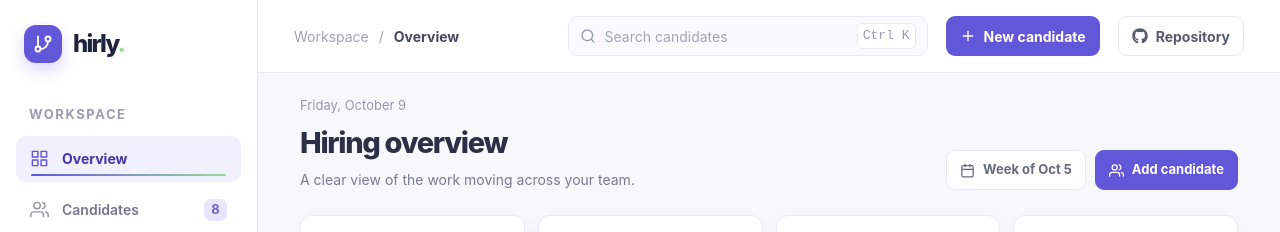
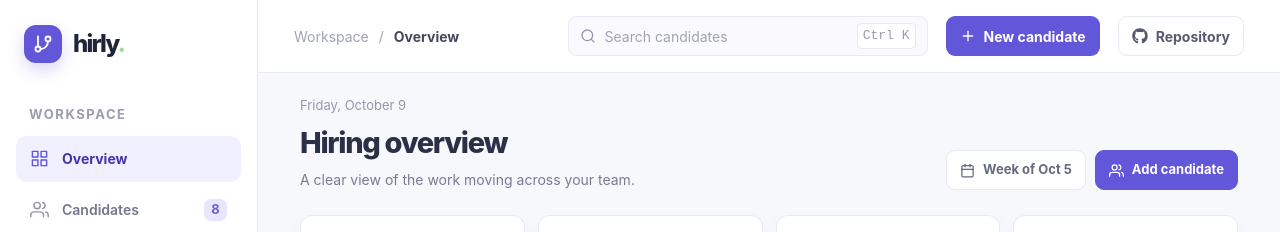
Before and after one commit to a2rp/applicant-tracking-system, a React (Vite) app: page / in a window 1280 px wide. Shown: the top 232 px of the page. Built offline with nearby package versions, Linux system fonts and the light colour scheme.

Commit message:
Remove underline from sidebar navigation

```diff
--- a/src/components/header/styles.module.css
+++ b/src/components/header/styles.module.css
@@ -89,29 +89,11 @@
             }
         }
 
-        &::after {
-            position: absolute;
-            right: 14px;
-            bottom: 5px;
-            left: 14px;
-            height: 2px;
-            border-radius: 999px;
-            background: linear-gradient(90deg, var(--color-primary), #9bdc98);
-            background-size: 0 100%;
-            content: "";
-            transition: background-size 180ms ease;
-        }
-
         &:hover,
         &:focus-visible {
             color: var(--color-primary-dark);
             background: #f7f6ff;
             box-shadow: 0 4px 12px rgb(32 36 58 / 5%);
-        }
-
-        &:hover::after,
-        &:focus-visible::after {
-            background-size: 100% 100%;
         }
     }
 
@@ -124,9 +106,6 @@
             color: var(--color-primary);
         }
 
-        &::after {
-            background-size: 100% 100%;
-        }
     }
 
     .navCount {
```
